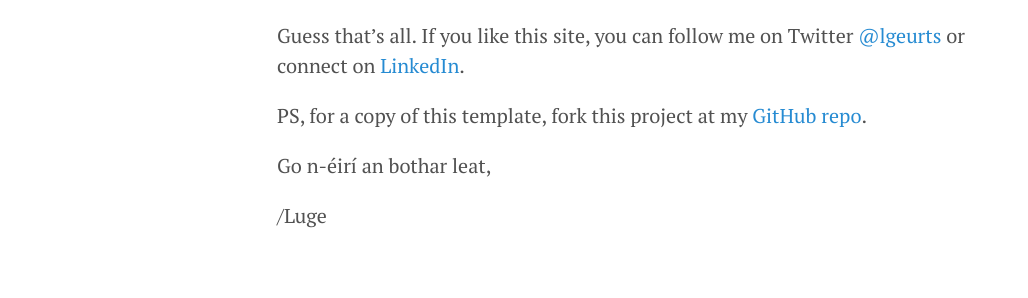
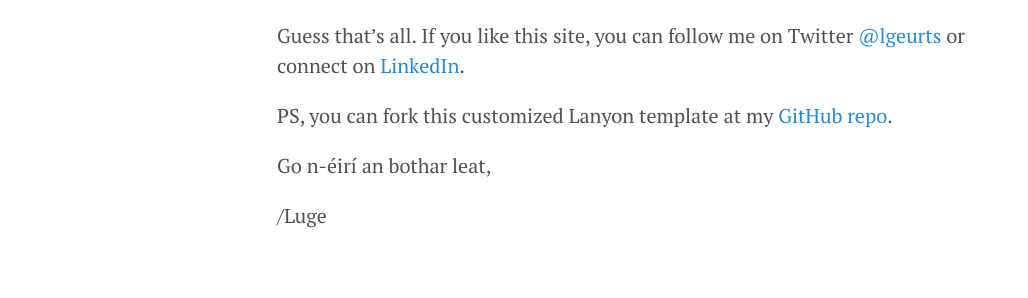
Before and after one commit to lgeurts/lgeurts.github.io, a Jekyll site: the page built from about.md, in a window 1280 px wide. Shown: the part 989-1287 px from the top of the page, without its empty margins (3-1031 px from the left). Built offline with Jekyll 4.4.1, drawn with Linux system fonts in a browser that asks for light colours.

Commit message:
Update about.md

```diff
--- a/about.md
+++ b/about.md
@@ -12,7 +12,7 @@ Besides that, you'll sometimes see occasional rants, weird code, everything that
 
 Guess that's all. If you like this site, you can follow me on Twitter [@lgeurts](https://twitter.com/lgeurts) or connect on [LinkedIn](https://www.linkedin.com/in/lucgeurts).
 
-PS, for a copy of this template, fork this project at my [GitHub repo](https://github.com/lgeurts/lgeurts.github.io).
+PS, you can fork this customized Lanyon template at my [GitHub repo](https://github.com/lgeurts/lgeurts.github.io).
 
 Go n-éirí an bothar leat,
 
```
